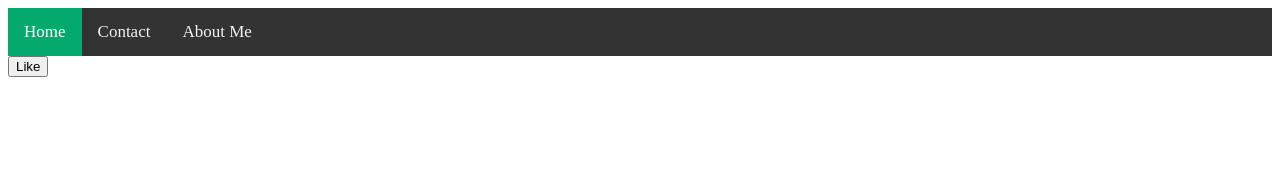
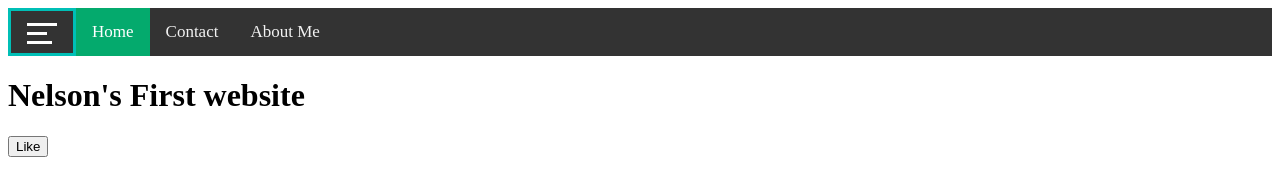
Before and after one commit to NelsonDong41/Nelson-Website, a plain HTML site: page index.html in a window 1280 px wide. Drawn offline with nearby package versions, Linux system fonts and the light colour scheme.

Commit message:
made navigation button

```diff
--- a/index.css
+++ b/index.css
@@ -1,12 +1,16 @@
 .navbar {
     background-color : #333;
     overflow: hidden;
+    position: sticky;
+    top: 0px;
 }
+
 
 .navbar a {
     float: left;
     color: #f2f2f2;
     text-align: left;
+    display: block;
     padding: 14px 16px;
     text-decoration: none;
     font-size: 17px;
@@ -21,3 +25,40 @@
     background-color: #ddd;
     color: black;
 }
+
+.navbutton {
+    width: 30px;
+    height: 14px;
+    border: 3px solid #00bfb6;
+    transition:all 0.5s;
+    -webkit-transition: all 0.5s;
+}
+
+.navbutton div{
+
+    height: 3px;
+    background: rgb(255, 255, 255);
+    margin: 6px 0px 6px 0px;
+    transition: all 0.5s;
+    -webkit-transition: all 0.5s;
+}
+
+.one{
+    position: relative;
+    top: -8px;
+}
+.two{
+    position: relative;
+    top: -8px;
+    width: 20px;
+}
+
+.three{
+    position: relative;
+    top: -8px;
+    width: 25px;
+}
+
+.navbutton:hover div{
+    width: 30px;
+}
--- a/index.html
+++ b/index.html
@@ -11,13 +11,26 @@
     </head>
     <body>
 
+
+
         <div class = "navbar">
+
+            <a class = "navbutton">
+                <div class = "one"></div>
+                <div class = "two"></div>
+                <div class = "three"></div>
+            </a>
+
             <a class = "active" href = "index.html"> Home </a>
             <a href = "\pages\contact.html">Contact</a>
             <a href = "\pages\aboutme.html">About Me</a>
         </div>
 
-        <div id = "like_button_container" />
+
+
+        <div> <h1>Nelson's First website </h1></div>
+
+        <div id = "like_button_container"></div>
 
         <script src="https://unpkg.com/react@17/umd/react.development.js" crossorigin></script>
         <script src="https://unpkg.com/react-dom@17/umd/react-dom.development.js" crossorigin></script>
```
Also changed, not shown: pages/aboutme.html (+7 -0 lines), pages/contact.html (+6 -0 lines), 1 other file.
